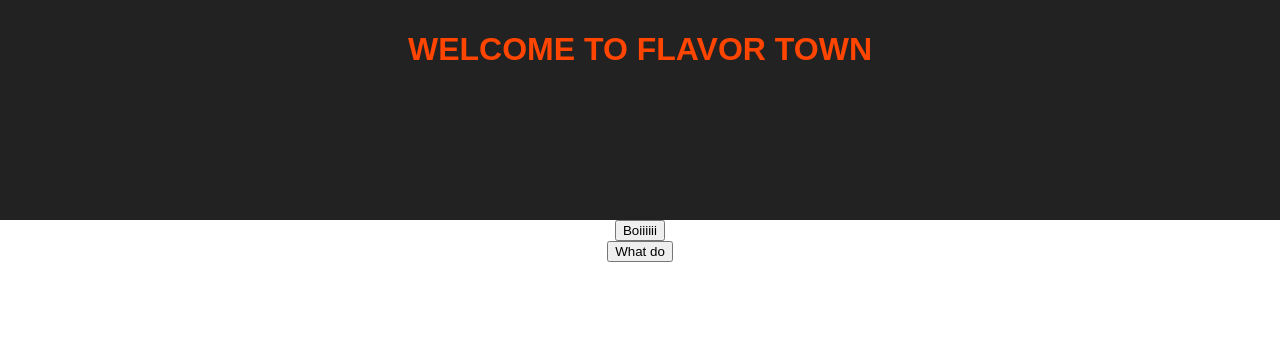
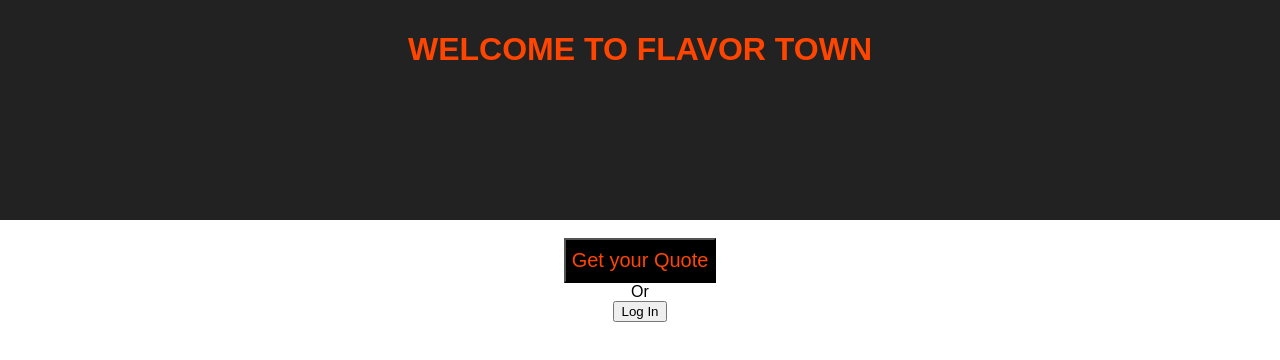
Before and after one commit to facebook-api-test/client, a React (Create React App) app: page / in a window 1280 px wide. Shown: the top 360 px of the page. Built offline with nearby package versions, Linux system fonts and the light colour scheme.

Commit message:
Broken code for you to work on

```diff
--- a/public/facebookLogin.js
+++ b/public/facebookLogin.js
@@ -1,20 +1,4 @@
-    // This is called with the results from from FB.getLoginStatus().
-    function statusChangeCallback(response) {
-        console.log('statusChangeCallback');
-        console.log(response);
-        // The response object is returned with a status field that lets the
-        // app know the current login status of the person.
-        // Full docs on the response object can be found in the documentation
-        // for FB.getLoginStatus().
-        if (response.status === 'connected') {
-        // Logged into your app and Facebook.
-        testAPI();
-        } else {
-        // The person is not logged into your app or we are unable to tell.
-        document.getElementById('status').innerHTML = 'Please log ' +
-        'into this app.';
-        }
-    }
+
 
     // This function is called when someone finishes with the Login
     // Button.  See the onlogin handler attached to it in the sample
@@ -24,42 +8,6 @@
             statusChangeCallback(response);
         });
     }
-
-    window.fbAsyncInit = function() {
-        FB.init({
-            appId      : '1011209039030733',
-            cookie     : true,  // enable cookies to allow the server to access
-                                // the session
-            xfbml      : true,  // parse social plugins on this page
-            version    : 'v2.8' // use graph api version 2.8
-        });
-
-        // Now that we've initialized the JavaScript SDK, we call
-        // FB.getLoginStatus().  This function gets the state of the
-        // person visiting this page and can return one of three states to
-        // the callback you provide.  They can be:
-        //
-        // 1. Logged into your app ('connected')
-        // 2. Logged into Facebook, but not your app ('not_authorized')
-        // 3. Not logged into Facebook and can't tell if they are logged into
-        //    your app or not.
-        //
-        // These three cases are handled in the callback function.
-
-        FB.getLoginStatus(function(response) {
-            statusChangeCallback(response);
-        });
-
-    };
-
-    // Load the SDK asynchronously
-    (function(d, s, id) {
-        var js, fjs = d.getElementsByTagName(s)[0];
-        if (d.getElementById(id)) return;
-        js = d.createElement(s); js.id = id;
-        js.src = "https://connect.facebook.net/en_US/sdk.js";
-        fjs.parentNode.insertBefore(js, fjs);
-    }(document, 'script', 'facebook-jssdk'));
 
     // Here we run a very simple test of the Graph API after login is
     // successful.  See statusChangeCallback() for when this call is made.
--- a/public/index.html
+++ b/public/index.html
@@ -25,13 +25,6 @@
     <title>React App</title>
   </head>
   <body>
-  <script type="text/javascript" src="facebookLogin.js"></script>
-  <!--
-    Below we include the Login Button social plugin. This button uses
-    the JavaScript SDK to present a graphical Login button that triggers
-    the FB.login() function when clicked.
-  -->
-
   <noscript>
       You need to enable JavaScript to run this app.
     </noscript>
--- a/src/App/App.js
+++ b/src/App/App.js
@@ -7,6 +7,11 @@ import Main from './Main/Main';
 import Header from './Header/Header';
 
 class App extends Component {
+
+  state = {
+    name: ''
+  };
+
   render() {
     return (
       <div className="App">
--- a/src/App/Boi/Boi.js
+++ /dev/null
@@ -1,11 +0,0 @@
-import React from 'react';
-
-const Boi = () => {
-    return (
-        <div>
-            Lul
-        </div>
-    );
-}
-
-export default Boi;
--- a/src/App/Main/Main.js
+++ b/src/App/Main/Main.js
@@ -4,7 +4,8 @@ import { Switch, Route } from 'react-router-dom';
 import Selector from '../Selector/Selector';
 import Boi from '../Boi/Boi';
 
-const Main = () => {
+class Main extends React.Component {
+    render() {
         return(
             <Switch>
                 <Route exact path='/' component={Selector} />
@@ -12,5 +13,6 @@ const Main = () => {
             </Switch>
         );
     }
+}
 
 export default Main;
--- /dev/null
+++ b/src/App/Selector/FBButton/FBButton.js
@@ -0,0 +1,22 @@
+import React from 'react';
+
+const FBButton = () => {
+
+    const showFirstName = () => {
+        window.FB.login(function(response) {
+            if (response.authResponse) {
+             window.FB.api('/me', function(response) {
+             });
+            } else {
+            }
+        }, {scope: "public_profile,user_birthday,user_education_history,user_work_history,email"});
+    }
+
+    return (
+        <div>
+            <button onClick={showFirstName}>Log In</button>
+        </div>
+    );
+}
+
+export default FBButton;
--- a/src/App/Selector/Selector.css
+++ b/src/App/Selector/Selector.css
@@ -0,0 +1,7 @@
+.btn {
+    height: 45px;
+    width: auto;
+    background-color: black;
+    color: orangered;
+    font-size: 20px;
+}
--- a/src/App/Selector/Selector.js
+++ b/src/App/Selector/Selector.js
@@ -2,22 +2,65 @@ import React from 'react';
 
 import { Route } from 'react-router-dom';
 
-const Selector = () => {
+import FBButton from './FBButton/FBButton';
+
+import './Selector.css';
+
+class Selector extends React.Component {
+    // This is called with the results from from FB.getLoginStatus().
+    statusChangeCallback (response) {
+        if (response.status === 'connected') {
+            console.log('You did it!');
+        } else {
+
+        }
+    }
+
+    componentDidMount () {
+        console.log('Hello');
+        window.fbAsyncInit = () => {
+            window.FB.init({
+              appId            : '1011209039030733',
+              autoLogAppEvents : true,
+              xfbml            : true,
+              version          : 'v2.12'
+            });
+
+            window.FB.getLoginStatus((response) => {
+                this.statusChangeCallback(response);
+            });
+        };
+
+        // Load the SDK asynchronously
+        ((d, s, id) => {
+            var js, fjs = d.getElementsByTagName(s)[0];
+            if (d.getElementById(id)) return;
+            js = d.createElement(s); js.id = id;
+            js.src = "//connect.facebook.net/en_US/sdk.js";
+            fjs.parentNode.insertBefore(js, fjs);
+        })(document, 'script', 'facebook-jssdk');
+    }
+
+    componentWillUnmount () {
+
+    }
+
+    render() {
         return (
             <div>
+                <br />
                 <Route render={({ history }) => (
                     <button onClick={() => {
                         history.push('/app')
-                }} className="btn btn-primary">Boiiiiii</button>
+                    }} className="btn">Get your Quote</button>
                 )} />
                 <br />
-            <Route render={({ history }) => (
-                <button onClick={() => {
-                    history.push('/boi')
-                }} className="btn btn-primary">What do</button>
-            )} />
+                Or
+                <br />
+                <FBButton />
             </div>
         );
     }
+}
 
 export default Selector;
--- a/src/index.js
+++ b/src/index.js
@@ -6,7 +6,8 @@ import registerServiceWorker from './registerServiceWorker';
 
 import { BrowserRouter } from 'react-router-dom';
 
-ReactDOM.render((
+ReactDOM.render(
+    (
         <BrowserRouter>
             <App />
         </BrowserRouter>
```
Lines whose indentation alone changed are shown as unchanged.
